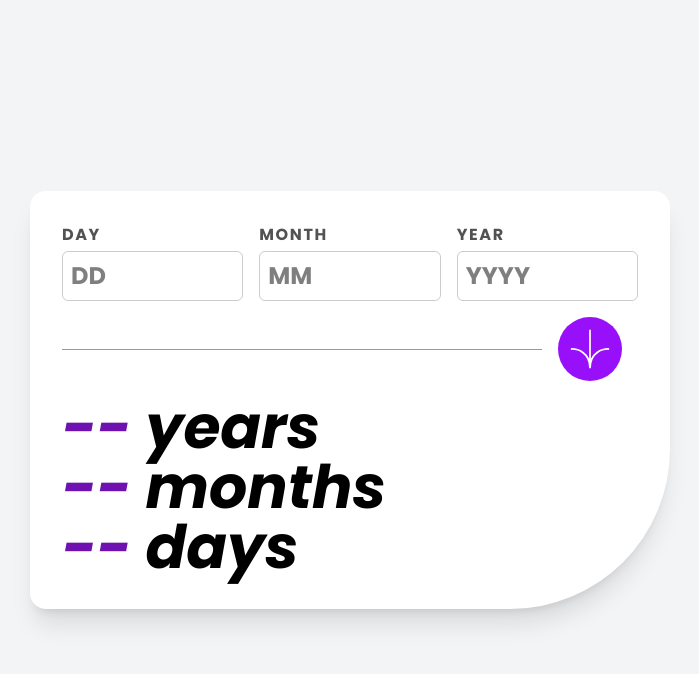
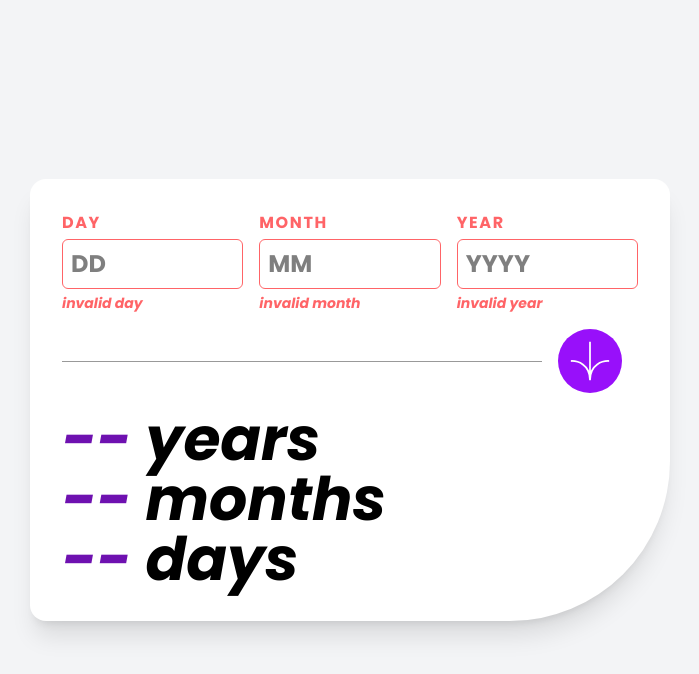
Before and after one commit to TheFireBlast/senai-fullstack-age-calculator, a React (Vite) app: page / in a window 1280 px wide. Both pictures are taken after a click on the button 880 px from the left and 349 px from the top of the page. Shown: the top 674 px of the page, without its empty margins (290-989 px from the left). Built offline with nearby package versions, Linux system fonts and the light colour scheme.

Commit message:
adicionar mensagens de erro

```diff
--- a/src/App.tsx
+++ b/src/App.tsx
@@ -1,7 +1,7 @@
 import { useState } from "react";
 import Input from "./Input";
 
-interface DateInfo {
+interface BirthDate {
     year: number;
     month: number;
     day: number;
@@ -11,12 +11,21 @@ interface Age {
     months: number;
     days: number;
 }
+interface BirthErrors {
+    day: string | boolean | undefined;
+    month: string | boolean | undefined;
+    year: string | boolean | undefined;
+}
 
-function useAge(
-    initialInfo: DateInfo,
-    now: Date,
-): [Age, (info: DateInfo) => void] {
-    const calcAge = (date: Date) => {
+function useAge(initialInfo: BirthDate, now: Date) {
+    function calcAge(info: BirthDate): [Age, BirthErrors | undefined] {
+        const errors = getBirthErrors(info, now);
+        if (errors) {
+            return [{ years: NaN, months: NaN, days: NaN }, errors];
+        }
+
+        const date = new Date(info.year, info.month - 1, info.day);
+
         const diff = Math.floor(now.getTime() - date.getTime());
         const day = 1000 * 60 * 60 * 24;
 
@@ -24,47 +33,69 @@ function useAge(
         const months = Math.floor(days / 31);
         const years = Math.floor(months / 12);
 
-        return {
-            days: days % 30,
-            months: months % 12,
-            years,
-        };
-    };
-    const setDate = (info: DateInfo) => {
-        if (isInvalid(info)) {
-            setAge({ years: NaN, months: NaN, days: NaN });
-            return;
-        }
-        const date = new Date(info.year, info.month - 1, info.day);
-        setAge(calcAge(date));
-    };
-    const isInvalid = (info: DateInfo) => {
-        const time = new Date(
-            `${info.year}-${info.month}-${info.day}`,
-        ).getTime();
-        return (
-            isNaN(info.day) ||
-            isNaN(info.month) ||
-            isNaN(info.year) ||
-            info.day == 0 ||
-            info.month == 0 ||
-            info.year == 0 ||
-            isNaN(time) ||
-            time > now.getTime()
-        );
-    };
-
-    const [age, setAge] = useState({ years: NaN, months: NaN, days: NaN });
-
-    if (isInvalid(initialInfo)) {
-        return [{ years: NaN, months: NaN, days: NaN }, setDate];
+        return [
+            {
+                days: days % 30,
+                months: months % 12,
+                years,
+            },
+            undefined,
+        ];
+    }
+    function setDate(info: BirthDate) {
+        const [age, errors] = calcAge(info);
+        setAge(age);
+        setErrors(errors);
     }
 
-    return [age, setDate];
+    const [initAge] = calcAge(initialInfo);
+    const [age, setAge] = useState<Age>(initAge);
+    const [errors, setErrors] = useState<BirthErrors | undefined>(undefined);
+
+    return [age, errors, setDate] as const;
 }
 
 function cleanInput(input: string) {
     return input.replace(/[^0-9]+/g, "");
+}
+function getBirthErrors(
+    { year, month, day }: BirthDate,
+    now: Date = new Date(),
+): BirthErrors | undefined {
+    let d: string | boolean | undefined = undefined;
+    let m: string | boolean | undefined = undefined;
+    let y: string | boolean | undefined = undefined;
+
+    const timeYear = new Date(`${year}-1-1`).getTime();
+    const timeMonth = new Date(`${year}-${month}-1`).getTime();
+    const time = new Date(`${year}-${month}-${day}`).getTime();
+    let past = false;
+    if (isNaN(year) || year <= 0) y = "invalid year";
+    if (isNaN(month) || month <= 0 || month > 12) m = "invalid month";
+    if (isNaN(day) || day <= 0 || day > 31) d = "invalid day";
+    if (timeYear > now.getTime()) {
+        y = "must be in the past";
+        past = true;
+    }
+    if (!past && timeMonth > now.getTime()) {
+        m = "must be in the past";
+        past = true;
+    }
+    if (!past && time > now.getTime()) {
+        d = "must be in the past";
+    }
+    if (isNaN(time) || time > now.getTime()) {
+        if (!d && !m && !y) {
+            d = "invalid date";
+        }
+        d ||= true;
+        m ||= true;
+        y ||= true;
+    }
+
+    if (d || m || y) return { day: d, month: m, year: y };
+
+    return undefined;
 }
 
 function App() {
@@ -74,7 +105,7 @@ function App() {
     const [month, setMonth] = useState("");
     const [year, setYear] = useState("");
 
-    const [{ years, months, days }, updateAge] = useAge(
+    const [{ years, months, days }, errors, updateAge] = useAge(
         { year: NaN, month: NaN, day: NaN },
         now,
     );
@@ -88,6 +119,7 @@ function App() {
                         content={day}
                         onChange={(e) => setDay(cleanInput(e.target.value))}
                         placeholder={"DD"}
+                        error={errors?.day}
                         className="min-w-0"
                     />
                     <Input
@@ -95,6 +127,7 @@ function App() {
                         content={month}
                         onChange={(e) => setMonth(cleanInput(e.target.value))}
                         placeholder={"MM"}
+                        error={errors?.month}
                         className="min-w-0"
                     />
                     <Input
@@ -102,6 +135,7 @@ function App() {
                         content={year}
                         onChange={(e) => setYear(cleanInput(e.target.value))}
                         placeholder={"YYYY"}
+                        error={errors?.year}
                         className="min-w-0"
                     />
                 </div>
@@ -130,19 +164,19 @@ function App() {
                         <span className="text-purple-800">
                             {isNaN(years) ? "--" : years}
                         </span>{" "}
-                        years
+                        year{years !== 1 ? "s" : ""}
                     </div>
                     <div className="text-5xl font-bold italic sm:text-6xl">
                         <span className="text-purple-800">
                             {isNaN(months) ? "--" : months}
                         </span>{" "}
-                        months
+                        month{months !== 1 ? "s" : ""}
                     </div>
                     <div className="text-5xl font-bold italic sm:text-6xl">
                         <span className="text-purple-800">
                             {isNaN(days) ? "--" : days}
                         </span>{" "}
-                        days
+                        day{days !== 1 ? "s" : ""}
                     </div>
                 </div>
             </div>
--- a/src/Input.tsx
+++ b/src/Input.tsx
@@ -3,6 +3,7 @@ interface Props {
     name: string;
     content: string;
     placeholder?: string;
+    error?: string | boolean;
     onChange?: React.ChangeEventHandler<HTMLInputElement>;
 }
 
@@ -11,11 +12,20 @@ export default function Input({
     name,
     content,
     placeholder,
+    error,
     onChange,
 }: Props) {
     return (
-        <div className={"flex flex-col gap-1 " + (className || "")}>
-            <label htmlFor={name} className="text-neutral-600 tracking-widest">{name}</label>
+        <div
+            className={"flex flex-col gap-1 " + (className || "")}
+            data-error={error ? "true" : undefined}
+        >
+            <label
+                htmlFor={name}
+                className="tracking-widest text-neutral-600 in-data-error:text-red-400"
+            >
+                {name}
+            </label>
             <input
                 type="text"
                 id={name}
@@ -23,8 +33,11 @@ export default function Input({
                 onChange={onChange}
                 value={content}
                 placeholder={placeholder}
-                className="min-w-0 rounded-md border border-black/20 p-2 text-2xl transition outline-none hover:border-purple-600 focus:border-purple-600"
+                className="min-w-0 rounded-md border border-black/20 p-2 text-2xl transition outline-none hover:border-purple-600 focus:border-purple-600 in-data-error:border-red-400"
             />
+            {error && typeof error == "string" && (
+                <div className="text-sm text-red-400 italic">{error}</div>
+            )}
         </div>
     );
 }
```
